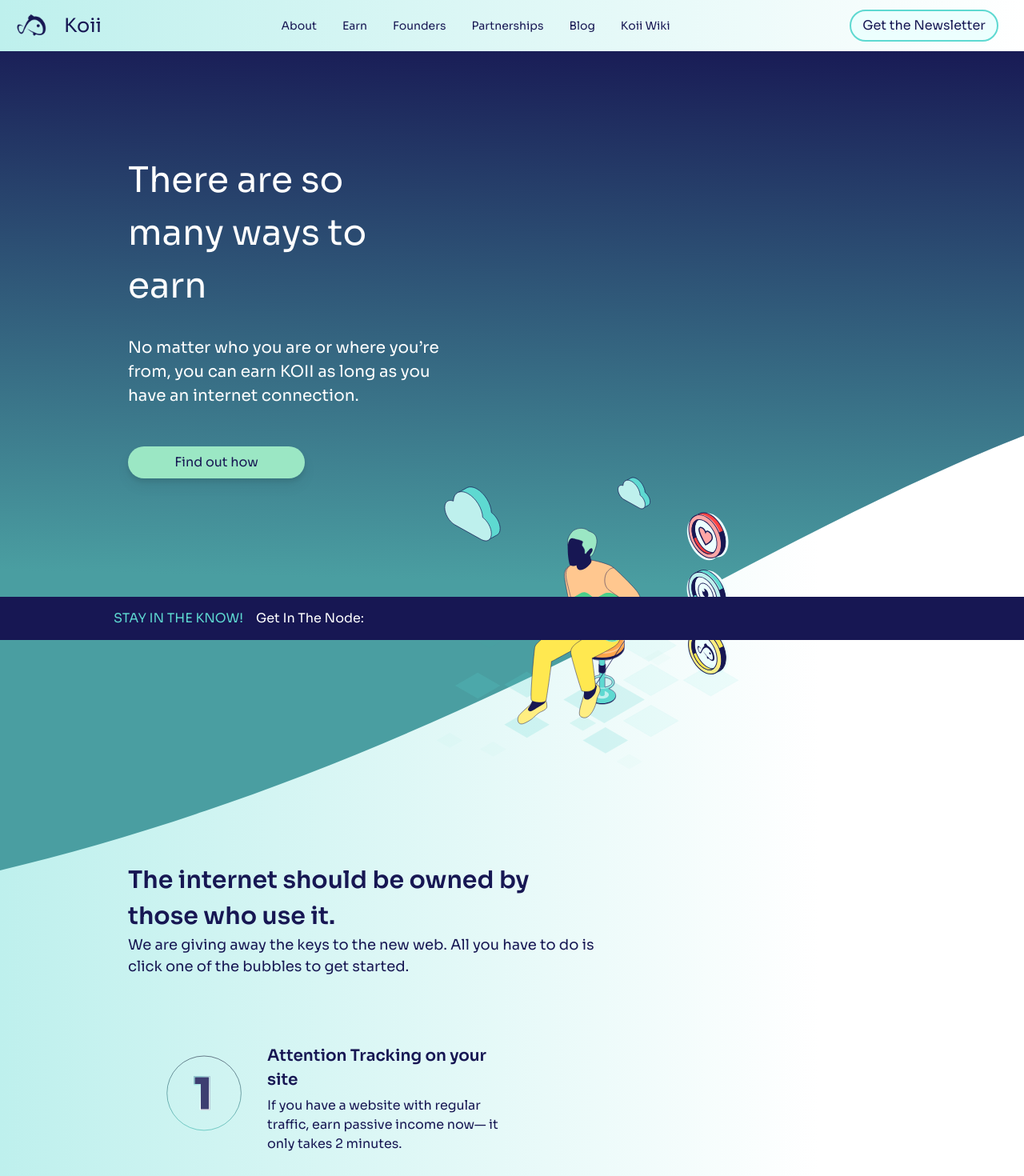
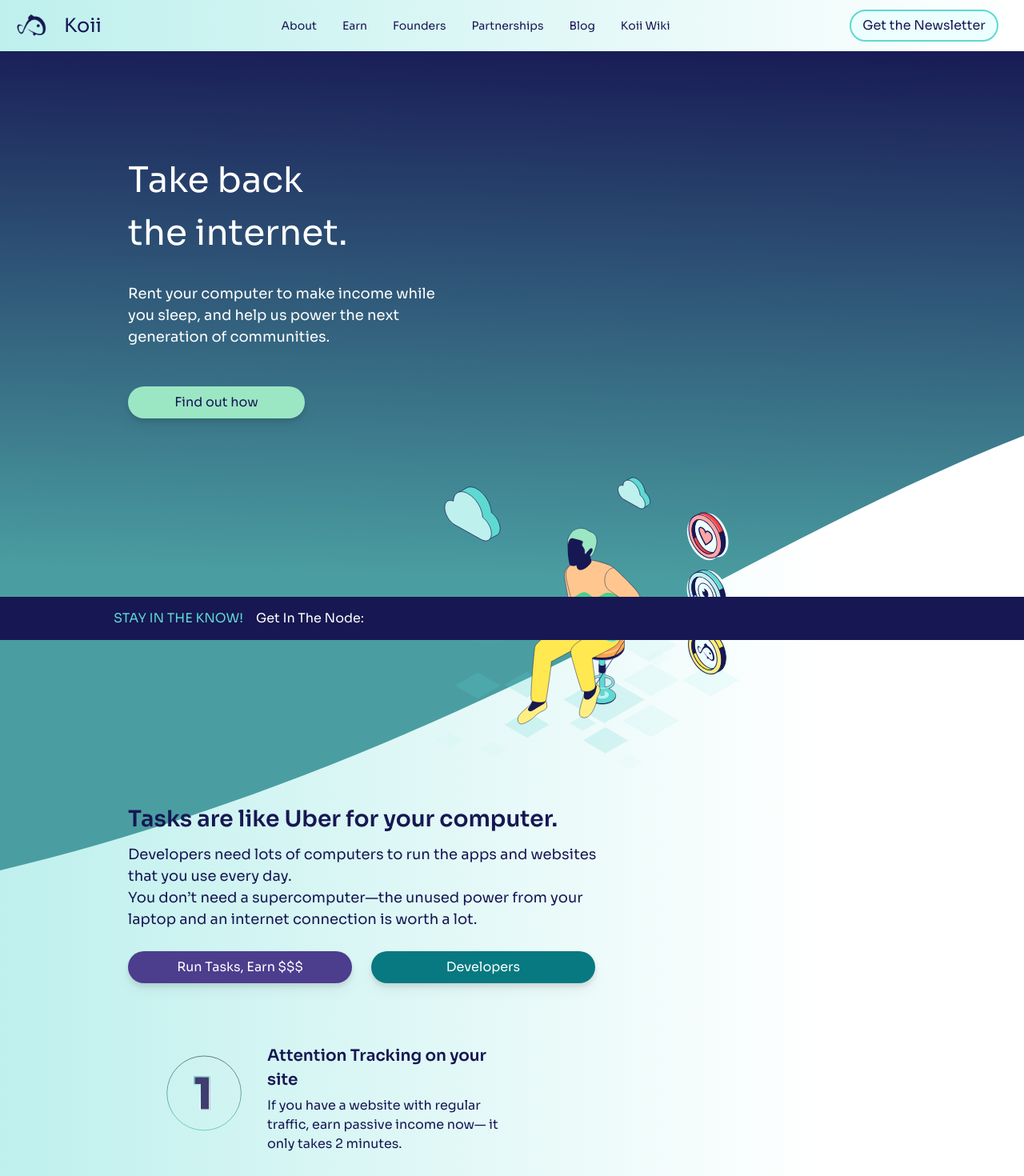
Before and after one commit to koii-network/homepage, a Next.js app: page /earn in a window 1280 px wide. Shown: the top 1470 px of the page at 80% size. Built offline with nearby package versions, Linux system fonts and the light colour scheme.

Commit message:
update earn header

```diff
--- a/components/earn/hero/index.tsx
+++ b/components/earn/hero/index.tsx
@@ -19,13 +19,12 @@ export const Earnhero = () => {
         }}
       >
         <div className="container ">
-          <div className="flex flex-col pt-[8rem] xl:pt-[4rem] xl:pl-[5rem] ">
+          <div className="flex flex-col pt-[8rem] xl:pt-[10rem] xl:pl-[5rem] ">
             <div className="earn-title text-white font-semibold md:font-normal text-[30px] md:text-[44px] xl:text-[50px] w-[300px] xl:w-[587px]">
-              There are so many ways to earn
+            Take back the internet.
             </div>
-            <div className="earn-subtitle text-white text-[18px] md:text-[20px] xl:text-[24px] md:w-[400px] xl:w-[455px] w-[280px] pt-[30px]">
-              No matter who you are or where you’re from, you can earn KOII as
-              long as you have an internet connection.
+            <div className="earn-subtitle text-white text-[18px] md:w-[400px] xl:w-[505px] w-[280px] pt-[30px]">
+            Rent your computer to make income while you sleep, and help us power the next generation of communities.
             </div>
             <div className="w-fit">
               <Button
@@ -40,12 +39,32 @@ export const Earnhero = () => {
             </div>
           </div>
           <div className="subtitle flex flex-col pt-[30rem] md:pt-[30rem] pb-[5rem] xl:pt-[8rem] xl:pl-[5rem]">
-            <div className="sub_head font-semibold text-center md:text-left text-[28px] md:text-[30px] md:w-[565px]">
-              The internet should be owned by those who use it.
+            <div className="sub_head font-semibold text-center md:text-left text-[28px] md:text-[28px] md:w-[565px]">
+            Tasks are like Uber for your computer.
             </div>
-            <div className="sub_content text-[18px] md:w-[590px]" id="subtitle">
-              We are giving away the keys to the new web. All you have to do is
-              click one of the bubbles to get started.
+            <div className="sub_content text-[18px] md:w-[590px] py-[10px]" id="subtitle">
+            Developers need lots of computers to run the apps and websites that you use every day. <br/>
+You don’t need a supercomputer—the unused power from your laptop and an internet connection is worth a lot.
+          </div>
+            <div className="md:w-fit md:flex md:space-x-6">
+              <Button
+                width="280px"
+                height="40px"
+                asLink
+                target="_blank"
+                href="https://docs.koii.network/earning-koii/attention-mining"
+                className="px-6 py-3 w-[245px] bg-[#4D3D8D] text-white text-normal rounded-[32px] drop-shadow-lg mt-[1rem]"
+                label="Run Tasks, Earn $$$"
+              />
+               <Button
+                width="280px"
+                height="40px"
+                asLink
+                target="_blank"
+                href="https://docs.koii.network/earning-koii/attention-mining"
+                className="px-6 py-3 w-[154px] bg-[#087980] text-white text-normal rounded-[32px] drop-shadow-lg mt-[1rem]"
+                label="Developers"
+              />
             </div>
           </div>
 
```
